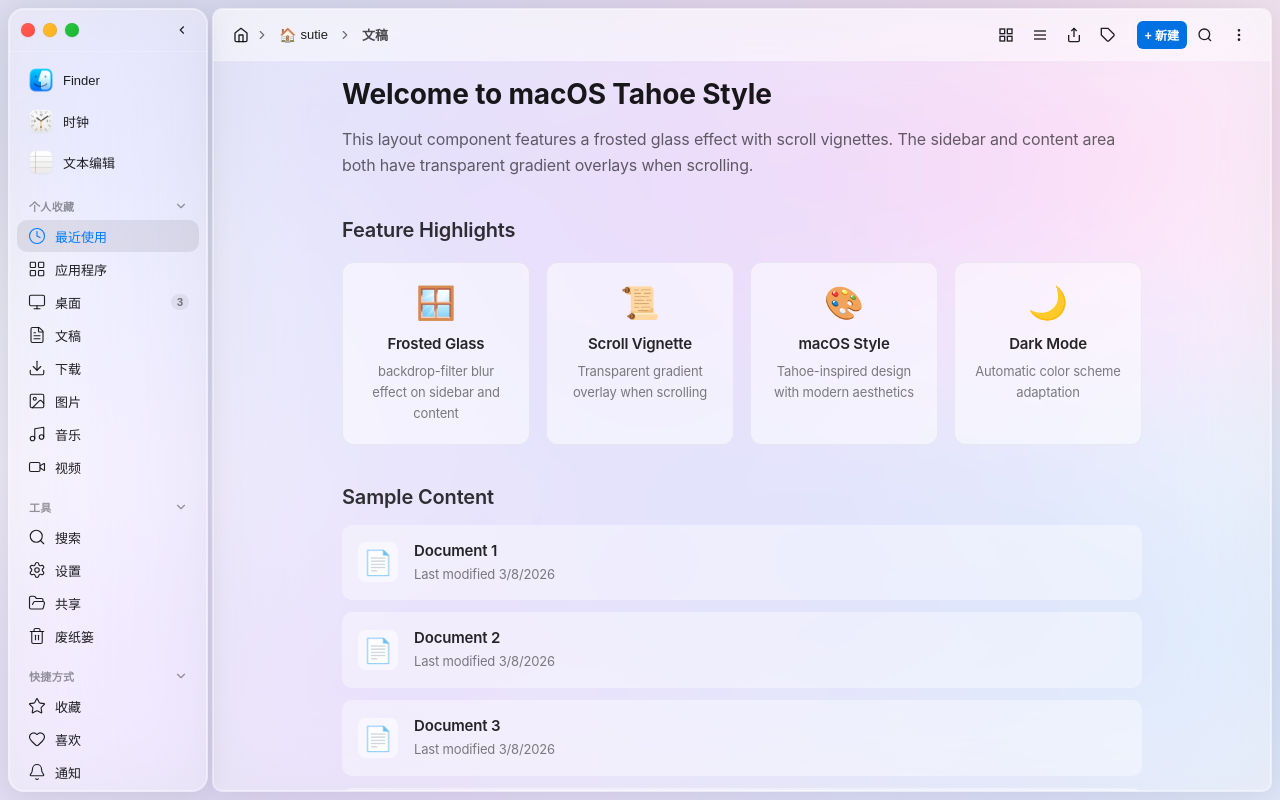
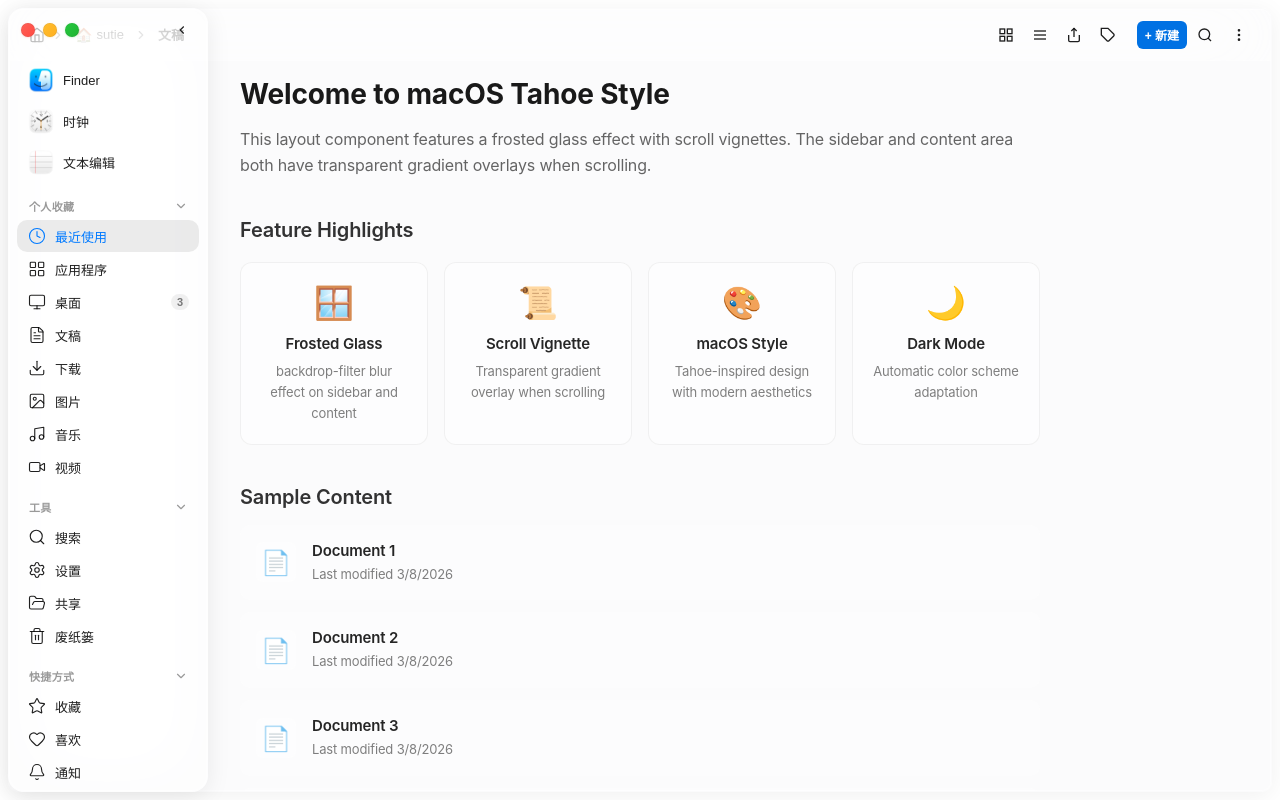
Before and after one commit to susususutie/demo-tahoe-layout, a React (Vite) app: page / in a window 1280 px wide. Built offline with nearby package versions, Linux system fonts and the light colour scheme.

Commit message:
feat: 侧边栏悬浮布局与收起动画
- 页面背景改为纯白色（深色模式为黑色）
- 侧边栏改为 absolute 定位悬浮在页面上
- 点击收起后侧边栏向左滑出页面
- 动画结束后自动隐藏（visibility 延迟切换）
- 主内容区始终全宽显示

```diff
--- a/src/components/TahoeLayout.css
+++ b/src/components/TahoeLayout.css
@@ -62,26 +62,12 @@
   overflow: hidden;
   font-family: -apple-system, BlinkMacSystemFont, 'SF Pro Display', 'SF Pro Text', 'Segoe UI', sans-serif;
   letter-spacing: -0.01em;
-
-  /* 丰富的背景 */
-  background:
-    radial-gradient(ellipse 80% 50% at 20% 10%, rgba(120, 119, 198, 0.3), transparent),
-    radial-gradient(ellipse 60% 40% at 80% 20%, rgba(255, 119, 198, 0.25), transparent),
-    radial-gradient(ellipse 50% 50% at 50% 50%, rgba(99, 102, 241, 0.15), transparent),
-    radial-gradient(ellipse 70% 60% at 30% 90%, rgba(139, 92, 246, 0.2), transparent),
-    radial-gradient(ellipse 50% 50% at 90% 80%, rgba(59, 130, 246, 0.2), transparent),
-    linear-gradient(135deg, #f5f5f7 0%, #e8e8ed 50%, #f0f0f5 100%);
-  background-size: cover;
+  background: #ffffff;
 }
 
 @media (prefers-color-scheme: dark) {
   .tahoe-layout {
-    background:
-      radial-gradient(ellipse 80% 50% at 20% 10%, rgba(99, 102, 241, 0.25), transparent),
-      radial-gradient(ellipse 60% 40% at 80% 20%, rgba(168, 85, 247, 0.2), transparent),
-      radial-gradient(ellipse 50% 50% at 50% 50%, rgba(59, 130, 246, 0.15), transparent),
-      radial-gradient(ellipse 70% 60% at 30% 90%, rgba(139, 92, 246, 0.2), transparent),
-      linear-gradient(135deg, #0f0f12 0%, #1a1a1e 50%, #121216 100%);
+    background: #000000;
   }
 }
 
@@ -93,8 +79,9 @@
   height: calc(100% - 16px);
   display: flex;
   flex-direction: column;
-  margin: 8px;
-  margin-right: 0;
+  position: absolute;
+  left: 8px;
+  top: 8px;
   border-radius: var(--tahoe-radius);
   background: rgba(255, 255, 255, 0.32);
   backdrop-filter: var(--tahoe-blur);
@@ -104,12 +91,21 @@
     inset 0 0 0 1px var(--tahoe-border-highlight),
     0 4px 24px rgba(0, 0, 0, 0.08);
   z-index: 100;
-  transition: width 0.3s ease;
+  transition:
+    transform 0.3s cubic-bezier(0.4, 0, 0.2, 1),
+    opacity 0.3s cubic-bezier(0.4, 0, 0.2, 1),
+    visibility 0s;
   overflow: hidden;
 }
 
 .tahoe-sidebar-classic.collapsed {
-  width: var(--tahoe-sidebar-collapsed-width);
+  transform: translateX(calc(-100% - 16px));
+  opacity: 0;
+  visibility: hidden;
+  transition:
+    transform 0.3s cubic-bezier(0.4, 0, 0.2, 1),
+    opacity 0.3s cubic-bezier(0.4, 0, 0.2, 1),
+    visibility 0s 0.3s;
 }
 
 .tahoe-classic-header {
@@ -156,7 +152,6 @@
   flex: 1;
   position: relative;
   margin: 8px;
-  margin-left: 4px;
   border-radius: var(--tahoe-radius);
   background: var(--tahoe-bg-content);
   backdrop-filter: var(--tahoe-blur);
--- a/src/components/sidebar/FinderSidebar.css
+++ b/src/components/sidebar/FinderSidebar.css
@@ -70,9 +70,9 @@
   height: calc(100% - 16px);
   display: flex;
   flex-direction: column;
-  position: relative;
-  margin: 8px;
-  margin-right: 0;
+  position: absolute;
+  left: 8px;
+  top: 8px;
   border-radius: var(--finder-radius);
   background: var(--finder-bg);
   backdrop-filter: var(--finder-blur);
@@ -82,13 +82,22 @@
     inset 0 0 0 1px var(--finder-border-highlight),
     0 4px 24px rgba(0, 0, 0, 0.08);
   z-index: 100;
-  transition: width 0.3s cubic-bezier(0.4, 0, 0.2, 1);
+  transition:
+    transform 0.3s cubic-bezier(0.4, 0, 0.2, 1),
+    opacity 0.3s cubic-bezier(0.4, 0, 0.2, 1),
+    visibility 0s;
   overflow: hidden;
 }
 
-/* 收起状态 */
+/* 收起状态：向左滑出并隐藏 */
 .finder-sidebar.collapsed {
-  width: var(--finder-collapsed-width);
+  transform: translateX(calc(-100% - 16px));
+  opacity: 0;
+  visibility: hidden;
+  transition:
+    transform 0.3s cubic-bezier(0.4, 0, 0.2, 1),
+    opacity 0.3s cubic-bezier(0.4, 0, 0.2, 1),
+    visibility 0s 0.3s;
 }
 
 /* ============================
```
